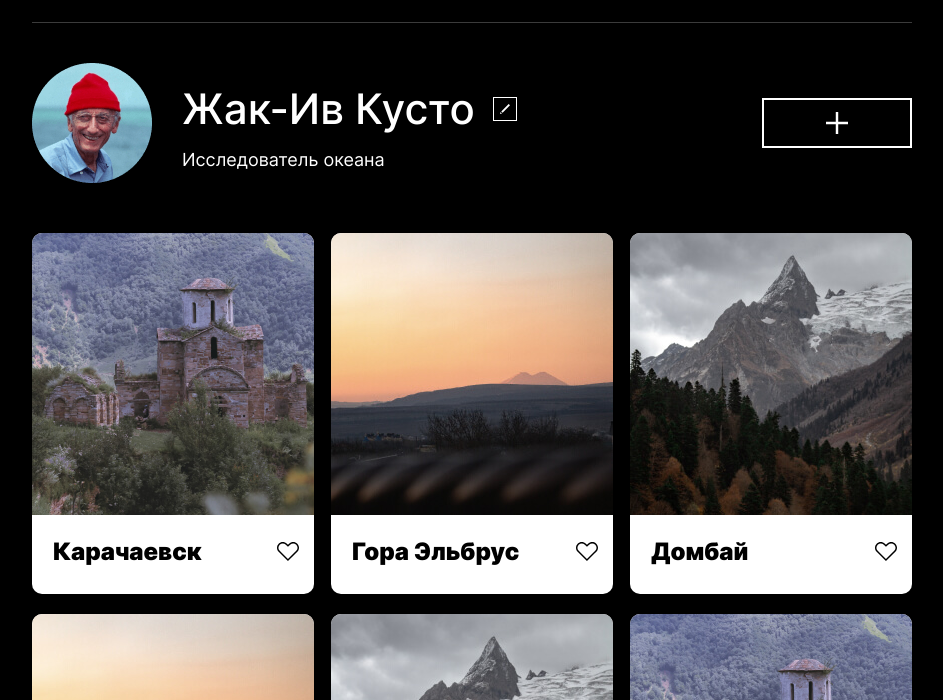
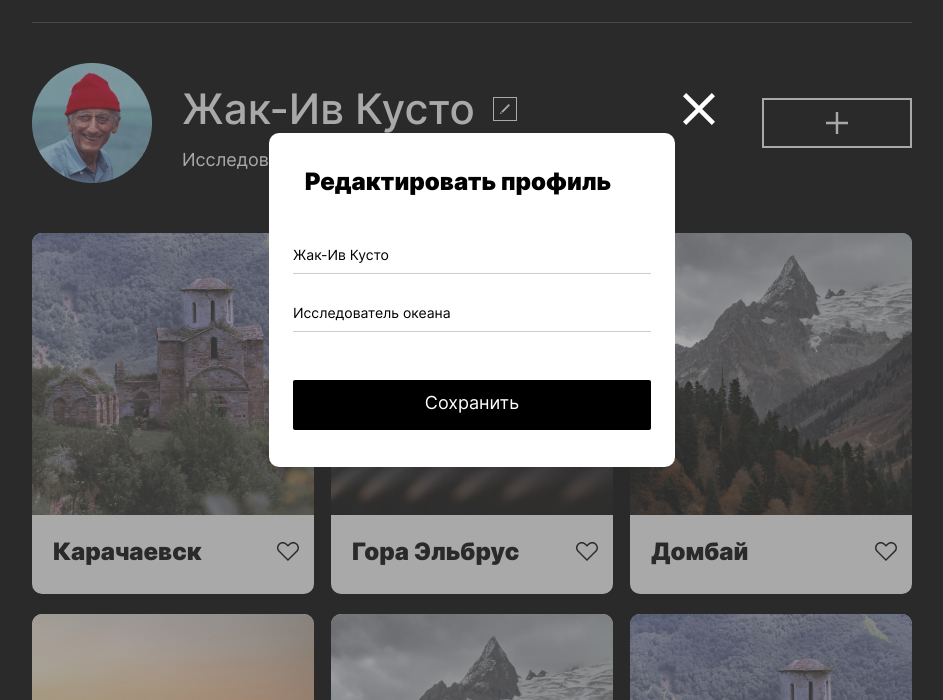
Before and after one commit to astralstep/mesto-project, a plain HTML site: page index.html in a window 1280 px wide. Shown: the part 100-800 px from the top of the page, without its empty margins (168-1111 px from the left). Drawn offline with Linux system fonts and the light colour scheme; files whose address does not match are found by name.

Commit message:
popup-fix

```diff
--- a/blocks/element/__button/element__button.css
+++ b/blocks/element/__button/element__button.css
@@ -1,29 +1,15 @@
 .element__button {
-  position: absolute;
-  z-index: -1;
-  opacity: 0;
-}
-
-.element__button + .element__pseudo-item {
-  display: inline-flex;
-  align-items: center;
-  user-select: none;
-}
-.element__button + .element__pseudo-item::before {
-  content: "";
-  display: inline-block;
-  width: 22px;
-  height: 19px;
+  background-image: url(../../../images/element-like.svg);
+  background-color: transparent;
   background-repeat: no-repeat;
-  background-position: center center;
-  background-image: url(../../../images/element-like.svg);
+  background-position: center;
+  border: 0;
+  min-width: 22px;
+  min-height: 19px;
+  padding: 0;
   transition: opacity linear 0.2s;
 }
 
-.element__button:checked + .element__pseudo-item::before {
-  background-image: url(../../../images/checked-like.svg);
-}
-
-.element__button:hover + .element__pseudo-item::before {
+.element__button:hover {
   opacity: 0.5;
 }
--- a/blocks/element/__preudo-item/element__pseudo-item.css
+++ /dev/null
@@ -1,4 +0,0 @@
-.element__pseudo-item {
-  width: 22px;
-  height: 19px;
-}
--- a/blocks/footer/footer.css
+++ b/blocks/footer/footer.css
@@ -5,8 +5,8 @@
 }
 
 @media screen and (max-width: 900px) {
-    .header {
+    .footer {
       max-width: 320px;
-      padding: 48px 0 0 36px;
+      padding: 48px 0 36px;
     }
   }
--- a/blocks/popup/__container/popup__container.css
+++ b/blocks/popup/__container/popup__container.css
@@ -8,6 +8,5 @@
 @media screen and (max-width: 900px) {
   .popup__container {
     min-width: 282px;
-    margin-top: 123px;
   }
 }
--- a/blocks/popup/__save/popup__save.css
+++ b/blocks/popup/__save/popup__save.css
@@ -15,7 +15,7 @@
 }
 
 .popup__save:hover {
-  opacity: 0.6;
+  opacity: 0.8;
 }
 
 @media screen and (max-width: 900px) {
--- a/blocks/popup/_opened/popup_opened.css
+++ b/blocks/popup/_opened/popup_opened.css
@@ -1,11 +1,3 @@
 .popup_opened {
   display: flex;
-  align-items: center;
-  justify-content: center;
 }
-
-@media screen and (max-width: 900px) {
-  .popup_opened {
-    align-items: flex-start;
-  }
-}
--- a/blocks/popup/popup.css
+++ b/blocks/popup/popup.css
@@ -5,5 +5,7 @@
   height: 100vh;
   bottom: 0;
   right: 0;
-  background-color: rgba(255, 255, 255, 0.5);
+  background-color: rgba(84, 84, 84, 0.5);
+  align-items: center;
+  justify-content: center;
 }
--- a/index.html
+++ b/index.html
@@ -31,56 +31,51 @@
                         <img class="element__image" src="./images/element-castle.jpg" alt="Заброшенная часовня у подножья гор.">
                         <div class="element__description">
                             <h2 class="element__title">Карачаевск</h2>
-                            <input type="checkbox" class="element__button" id="like-castle" name="like"></button>
-                            <label for="like-castle" class="element__pseudo-item"></label>
+                            <button type="button" class="element__button"></button>
                         </div>
                     </li>
                     <li class="element__item">
                         <img class="element__image" src="./images/element-sunshine.jpg" alt="Закат на фоне гор.">
                         <div class="element__description">
                             <h2 class="element__title">Гора Эльбрус</h2>
-                            <input type="checkbox" class="element__button" id="like-field" name="like"></button>
-                            <label for="like-field" class="element__pseudo-item"></label>
+                            <button type="button" class="element__button"></button>
                         </div>
                     </li>
                     <li class="element__item">
                         <img class="element__image" src="./images/element-hills.jpg" alt="Горные склоны.">
                         <div class="element__description">
                             <h2 class="element__title">Домбай</h2>
-                            <input type="checkbox" class="element__button" id="like-hill" name="like"></button>
-                            <label for="like-hill" class="element__pseudo-item"></label>
+                            <button type="button" class="element__button"></button>
                         </div>
                     </li>
                     <li class="element__item">
                         <img class="element__image" src="./images/element-sunshine.jpg"" alt="Закат на фоне гор.">
                         <div class="element__description">
                             <h2 class="element__title">Гора Эльбрус</h2>
-                            <input type="checkbox" class="element__button" id="like-elbrus" name="like"></button>
-                            <label for="like-elbrus" class="element__pseudo-item"></label>
+                            <button type="button" class="element__button"></button>
                         </div>
                     </li>
                     <li class="element__item">
                         <img class="element__image" src="./images/element-hills.jpg" alt="Горные склоны.">
                         <div class="element__description">
                             <h2 class="element__title">Домбай</h2>
-                            <input type="checkbox" class="element__button" id="like-dombai" name="like"></button>
-                            <label for="like-dombai" class="element__pseudo-item"></label>
+                            <button type="button" class="element__button"></button>
                         </div>
                     </li>
                     <li class="element__item">
                         <img class="element__image" src="./images/element-castle.jpg" alt="Заброшенная часовня у подножья гор.">
                         <div class="element__description">
                             <h2 class="element__title">Карачаево-Черкесия</h2>
-                            <input type="checkbox" class="element__button" id="like-church" name="like"></button>
-                            <label for="like-church" class="element__pseudo-item"></label>
+                            <button type="button" class="element__button"></button>
                         </div>
                     </li>
                 </ul>
             </section>
-            <section class="popup">
+        </main>
+        <section class="popup popup_opened">
             <div class="popup__container">
                 <h2 class="popup__title">Редактировать профиль</h2>
-                    <form class="popup__form">
+                <form class="popup__form" name="edit-form">
                     <input class="popup__form-item" type="text" name="name" placeholder="Жак-Ив Кусто">
                     <input class="popup__form-item" type="text" name="description" placeholder="Исследователь океана">
                     <button class="popup__save" type="submit">Сохранить</button>
@@ -88,7 +83,6 @@
                 <button class="popup__close" type="button"></button>
             </div>
         </section>
-        </main>
         <footer class="footer">
             <p class="footer__copyright">&copy; 2020 Mesto Russia</p>
         </footer>
--- a/pages/index.css
+++ b/pages/index.css
@@ -20,7 +20,6 @@
 @import url(../blocks/element/__description/element__description.css);
 @import url(../blocks/element/__title/element__title.css);
 @import url(../blocks/element/__button/element__button.css);
-@import url(../blocks/element/__preudo-item/element__pseudo-item.css);
 @import url(../blocks/footer/footer.css);
 @import url(../blocks/footer/__copyright/footer__copyright.css);
 @import url(../blocks/popup/popup.css);
```
Lines whose indentation alone changed are shown as unchanged.
